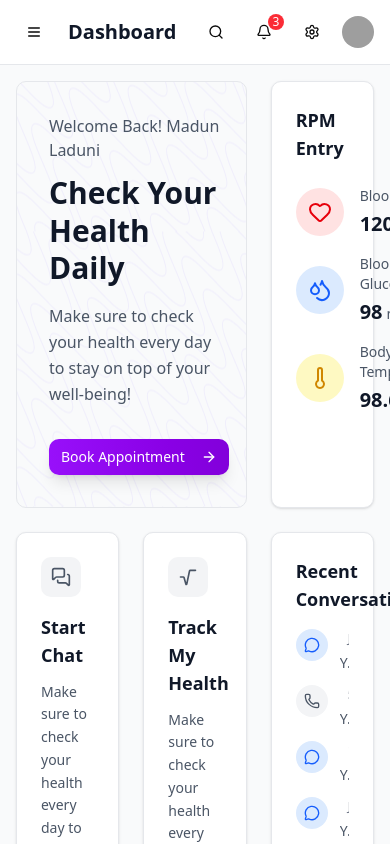
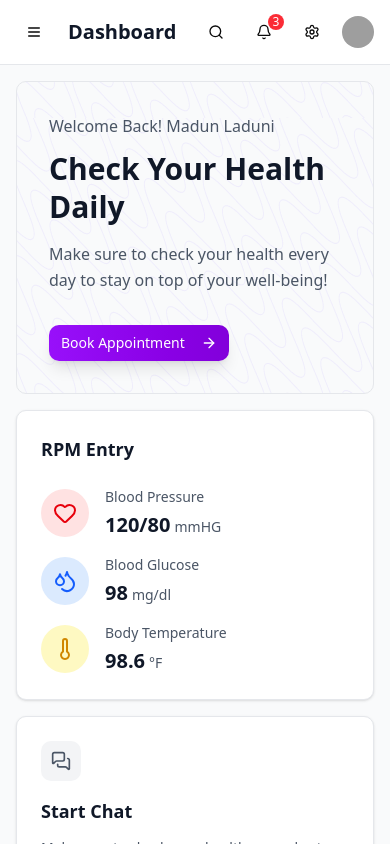
Before and after one commit to adnanakhlasofficial/heal-co, a Next.js app: page / in a window 390 px wide. Built offline with nearby package versions, Linux system fonts and the light colour scheme; grey boxes are pictures that could not be loaded.

Commit message:
responsive: / route

```diff
--- a/src/app/(dashboard)/page.tsx
+++ b/src/app/(dashboard)/page.tsx
@@ -14,9 +14,26 @@ import {
 
 export default function Home() {
   return (
-    <section className="grid grid-cols-3 gap-6">
+    <section
+      className="
+        grid grid-cols-1 gap-4
+        md:grid-cols-2 md:gap-6
+        lg:grid-cols-3 lg:gap-6
+
+      "
+    >
+      {/* WelcomeHero: spans 2 columns on desktop */}
+      <div className="col-span-1 md:col-span-2 lg:col-span-2">
         <WelcomeHero />
+      </div>
+
+      {/* RPMEntry: right column on desktop */}
+      <div className="col-span-1">
         <RPMEntry />
+      </div>
+
+      {/* Action Cards: side-by-side on desktop, stacked on mobile/tablet */}
+      <div className="col-span-1">
         <ActionCard
           Icon={MessagesSquare}
           title="Start Chat"
@@ -24,6 +41,8 @@ export default function Home() {
           buttonText="Chat"
           ButtonIcon={MessageCircle}
         />
+      </div>
+      <div className="col-span-1">
         <ActionCard
           Icon={Radical}
           title="Track My Health"
@@ -31,9 +50,17 @@ export default function Home() {
           buttonText="Track Now"
           ButtonIcon={HeartPulse}
         />
+      </div>
+
+      {/* RecentConversation: right column on desktop, full width on mobile/tablet */}
+      <div className="col-span-1 md:col-span-2 lg:col-span-1 lg:row-span-2 *:h-full">
         <RecentConversation />
+      </div>
 
+      {/* UpcomingSessions: full width on mobile/tablet, spans all columns on desktop */}
+      <div className="col-span-1 md:col-span-2 lg:col-span-2">
         <UpcomingSessions />
+      </div>
     </section>
   );
 }
```
Lines whose indentation alone changed are shown as unchanged.
